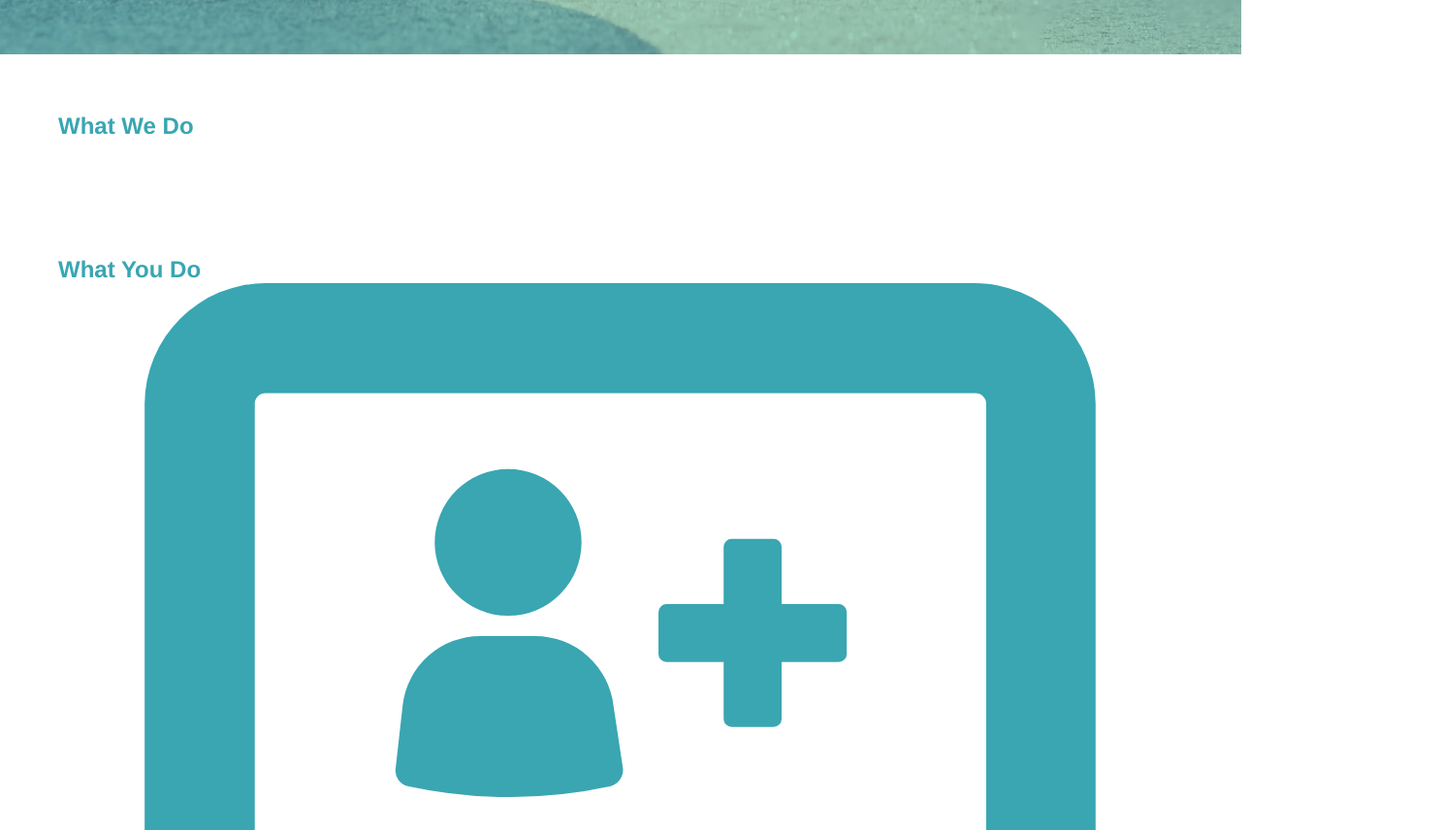
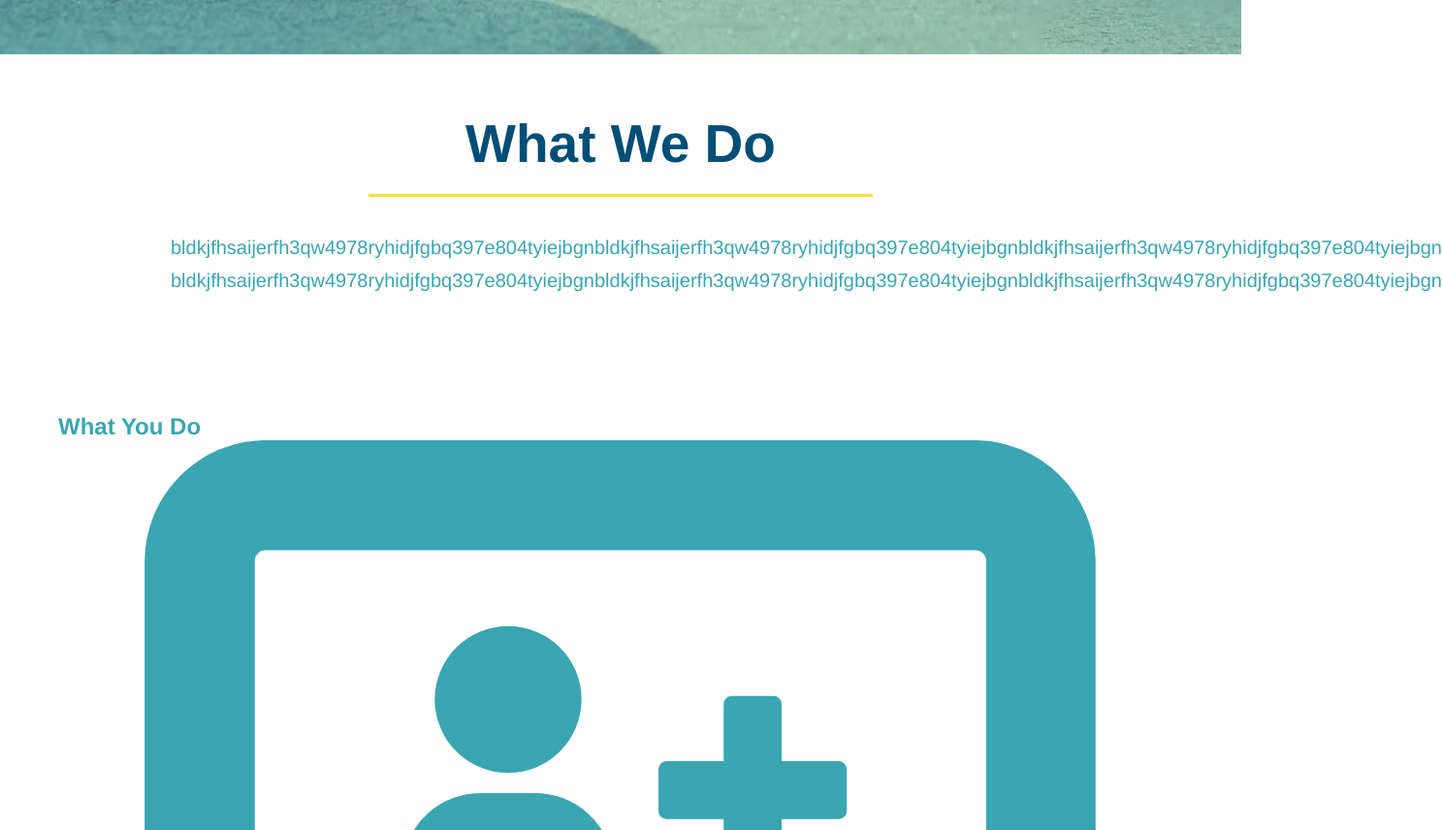
Before and after one commit to jjgarcia1993/run-buddy, a plain HTML site: page index.html in a window 1280 px wide. Shown: the part 926-1782 px from the top of the page at 97% size, 1487 px wide, since content can reach past the window. Drawn offline with Linux system fonts and the light colour scheme.

Commit message:
<style what we do section>

```diff
--- a/assets/css/style.css
+++ b/assets/css/style.css
@@ -16,6 +16,7 @@ body {
 
 }
 
+
 header {
 
     padding: 20px 35px;
@@ -23,6 +24,7 @@ header {
     background-color: #39a6b2
 
 }
+
 
 header h1 {
 
@@ -116,11 +118,13 @@ footer a {
 
 }
 
+
 section {
 
     padding: 60px;
 
 }
+
 
 .hero {
 
@@ -135,6 +139,7 @@ section {
     position: relative;
 
 }
+
 
 .hero-form {
 
@@ -156,6 +161,7 @@ section {
 
 }
 
+
 .hero-form h3 {
 
     font-size: 24px;
@@ -164,11 +170,13 @@ section {
 
   }
 
+
   .hero-form p {
 
     margin: 5px 0 15px 0;
 
   }
+
 
   .form-input {
 
@@ -188,11 +196,13 @@ section {
 
   }
 
+
   .hero-form label {
 
     margin: 0 5px;
 
   }
+
 
   .hero-form button{
 
@@ -207,3 +217,43 @@ section {
     font-size: 16px;
 
   }
+
+
+  .intro {
+
+    text-align: center;
+
+  }
+
+
+  .intro h2 {
+
+    font-size: 55px;
+
+    color: #024e76;
+
+    margin-bottom: 35px;
+
+    padding: 0 100px 20px 100px;
+
+    border-bottom: 3px solid;
+
+    border-color: #fce138;
+
+    display: inline-block;
+
+  }
+
+  .intro p {
+
+    line-height: 1.7;
+
+    color: #39a6b2;
+
+    width: 80%;
+
+    font-size: 20px;
+
+    margin: 0 auto;
+
+  }
--- a/index.html
+++ b/index.html
@@ -132,12 +132,13 @@
 
         <!-- "what we do" section -->
 
-        <section id="what-we-do">
+        <section id="what-we-do" class="intro">
 
             <h2>What We Do</h2>
 
             <p>
-
+                bldkjfhsaijerfh3qw4978ryhidjfgbq397e804tyiejbgnbldkjfhsaijerfh3qw4978ryhidjfgbq397e804tyiejbgnbldkjfhsaijerfh3qw4978ryhidjfgbq397e804tyiejbgn
+                bldkjfhsaijerfh3qw4978ryhidjfgbq397e804tyiejbgnbldkjfhsaijerfh3qw4978ryhidjfgbq397e804tyiejbgnbldkjfhsaijerfh3qw4978ryhidjfgbq397e804tyiejbgn
             </p>
 
         </section>
```
